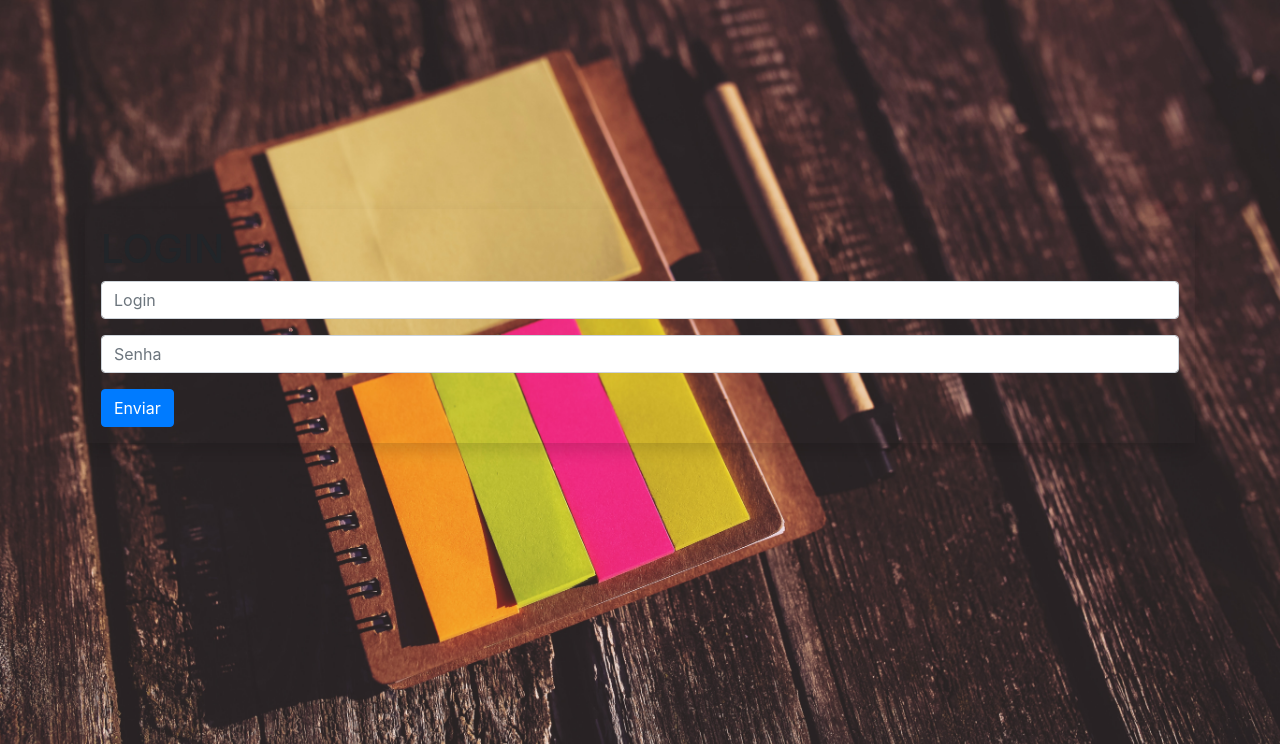
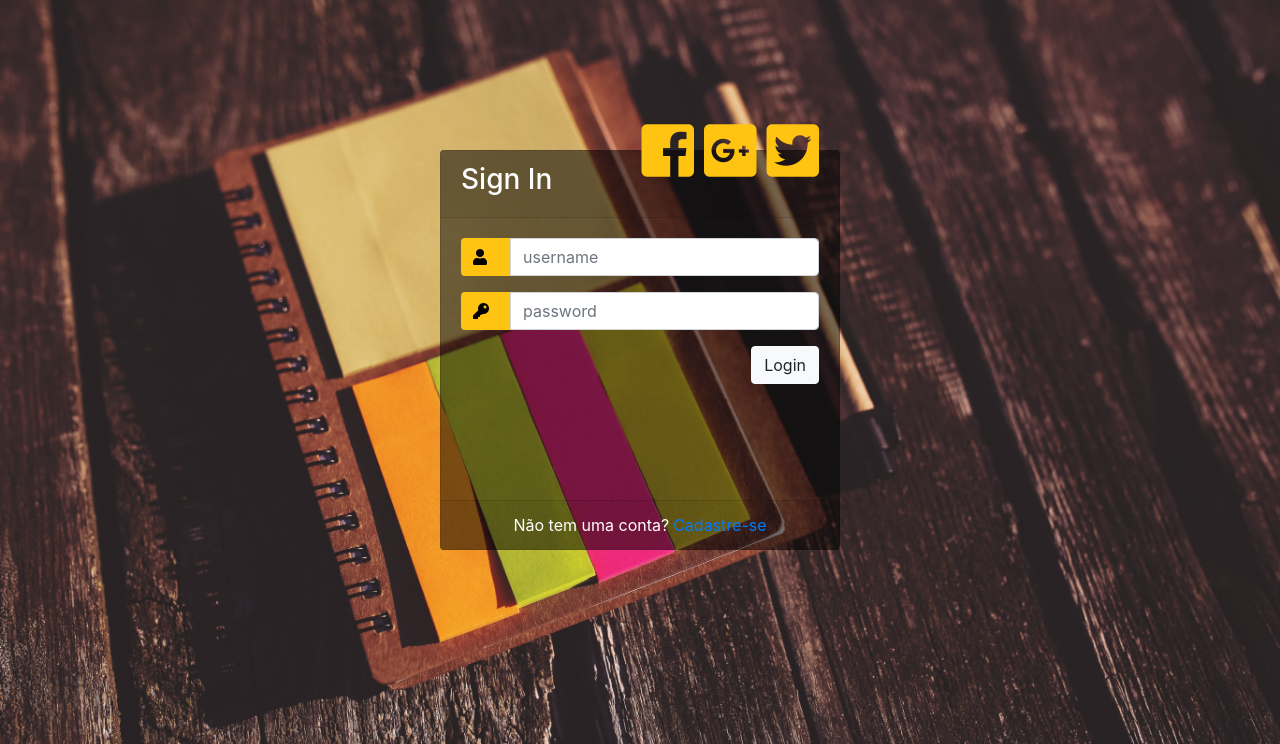
Before and after one commit to adailtonmoura/CommintmentsWeb, a PHP site: page /CommitmentsWeb/ in a window 1280 px wide. Shown: the part 56-800 px from the top of the page. Run offline with PHP 8.4, Linux system fonts and the light colour scheme; some libraries are stand-ins or nearby versions; some web fonts are replaced.

```diff
--- a/App/controller/Database.php
+++ b/App/controller/Database.php
@@ -14,7 +14,7 @@
             $this->database = 'Commitments';
             $this->host = 'localhost';
             $this->username = 'root';
-            $this->password = '';
+            $this->password = 'MyPassword';
         }
 
         public function __construct()
--- a/App/view/login.php
+++ b/App/view/login.php
@@ -1,17 +1,45 @@
+<div class="container">
+	<div class="d-flex justify-content-center h-100">
+		<div class="card">
+			<div class="card-header">
+				<h3>Sign In</h3>
+				<div class="d-flex justify-content-end social_icon">
+					<span><i class="fab fa-facebook-square"></i></span>
+					<span><i class="fab fa-google-plus-square"></i></span>
+					<span><i class="fab fa-twitter-square"></i></span>
+				</div>
+			</div>
+			<div class="card-body">
+				<form action="App/Controller/Login.php" method="POST">
+					<div class="input-group form-group">
+						<div class="input-group-prepend">
+							<span class="input-group-text"><i class="fas fa-user"></i></span>
+						</div>
+						<input type="text" autocomplete="off" name="login" class="form-control" placeholder="username">
 
-    <div id="lg-form" class="shadow p-3 mb-5">
-        <form id="form-login" method="POST"action="App/Controller/Login.php">
-            <h1>LOGIN</h1>
-            <div class="form-group">
-                <input type="email" name="email" class="form-control" id="exampleInputEmail1" aria-describedby="emailHelp" placeholder="Login">
+					</div>
+					<div class="input-group form-group">
+						<div class="input-group-prepend">
+							<span class="input-group-text"><i class="fas fa-key"></i></span>
+						</div>
+						<input type="password" name="senha" class="form-control" placeholder="password">
 					</div>
 					<div class="form-group">
-                <input type="password" name="senha" class="form-control" id="exampleInputPassword1" placeholder="Senha">
+						<input type="submit" value="Login" id="btn-login" class="btn float-right btn-light">
                     </div>
-
-                <button type="submit" class="btn btn-primary">Enviar</button>
                     <?php if(isset($_GET['erro'])){?>
                         <span id="error"><?= $_GET['erro'] ?></span>
                     <?php } ?>
 				</form>
 			</div>
+			<div class="card-footer">
+				<div class="d-flex justify-content-center links">
+					Não tem uma conta?<a href="?pagina=registro">Cadastre-se</a>
+				</div>
+				<!-- <div class="d-flex justify-content-center">
+					<a href="#">Forgot your password?</a>
+				</div> -->
+			</div>
+		</div>
+	</div>
+</div>
```
Also changed, not shown: App/Model/DBUsuario.php (+43 -2 lines), App/controller/Login.php (+4 -4 lines), App/controller/Registro.php (+44 -0 lines), App/view/registro.php (+48 -13 lines). Lines whose indentation alone changed are shown as unchanged.
